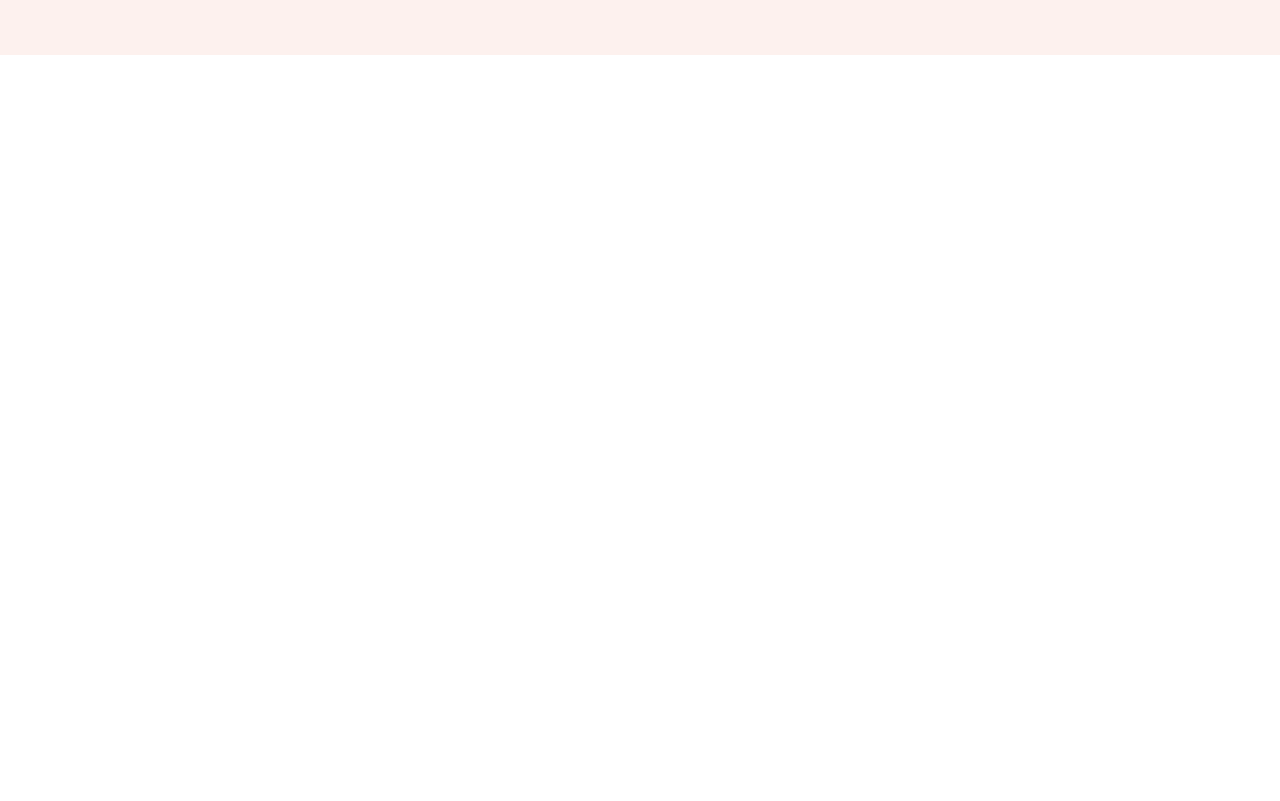
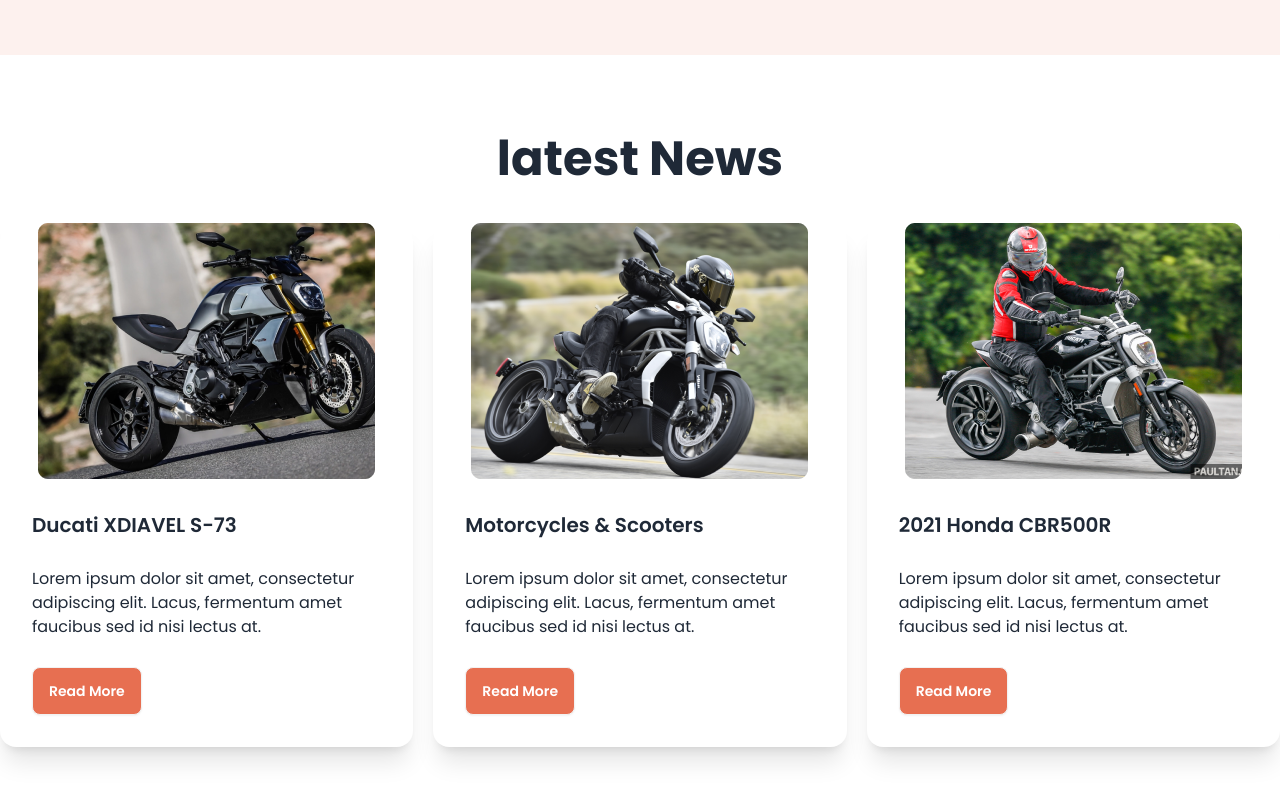
Before and after one commit to smshakil6907/Biker-zone-webside, a plain HTML site: page index.html in a window 1280 px wide. Shown: the part 463-1264 px from the top of the page. Before the commit the page ends 800 px from the top, so only its background shows below. Drawn offline with nearby package versions, Linux system fonts and the light colour scheme.

Commit message:
added another section latest bike section

```diff
--- a/index.html
+++ b/index.html
@@ -156,7 +156,71 @@
             </div>
         </header>
         <main class="md:container md:mx-auto">
+            <!-- featured bike section -->
+            <section>
 
+            </section>
+            <!-- latest bike section -->
+            <section class="my-20">
+                <h3 class="text-5xl font-bold text-center">latest News</h3>
+                <div
+                    class="grid grid-cols-1 md:grid-cols-2 lg:grid-cols-3 gap-5 mt-10">
+                    <div class="card bg-base-100 shadow-xl">
+                        <figure>
+                            <img
+                                src="images/others/latest1.png"
+                                alt="bike" />
+                        </figure>
+                        <div class="card-body space-y-5">
+                            <h2 class="card-title">Ducati XDIAVEL S-73</h2>
+                            <p>Lorem ipsum dolor sit amet, consectetur
+                                adipiscing elit. Lacus, fermentum amet
+                                faucibus
+                                sed id nisi lectus at.</p>
+                            <div class="card-actions">
+                                <button class="btn bg-Bike-zone text-white">Read
+                                    More</button>
+                            </div>
+                        </div>
+                    </div>
+                    <div class="card bg-base-100 shadow-xl">
+                        <figure>
+                            <img
+                                src="images/others/latest2.png"
+                                alt="bike" />
+                        </figure>
+                        <div class="card-body space-y-5">
+                            <h2 class="card-title">Motorcycles & Scooters</h2>
+                            <p>Lorem ipsum dolor sit amet, consectetur
+                                adipiscing elit. Lacus, fermentum amet
+                                faucibus
+                                sed id nisi lectus at.</p>
+                            <div class="card-actions">
+                                <button class="btn bg-Bike-zone text-white">Read
+                                    More</button>
+                            </div>
+                        </div>
+                    </div>
+                    <div class="card bg-base-100 shadow-xl">
+                        <figure>
+                            <img
+                                src="images/others/latest3.png"
+                                alt="bike" />
+                        </figure>
+                        <div class="card-body space-y-5">
+                            <h2 class="card-title">2021 Honda CBR500R</h2>
+                            <p>Lorem ipsum dolor sit amet, consectetur
+                                adipiscing elit. Lacus, fermentum amet
+                                faucibus
+                                sed id nisi lectus at.</p>
+                            <div class="card-actions">
+                                <button class="btn bg-Bike-zone text-white">Read
+                                    More</button>
+                            </div>
+                        </div>
+                    </div>
+                </div>
+            </section>
         </main>
         <footer>
 
```
